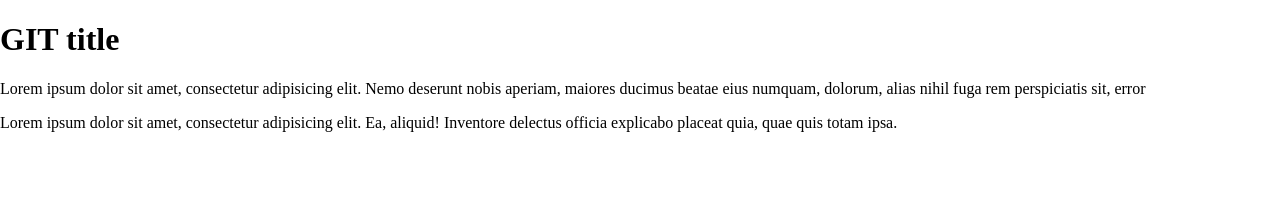
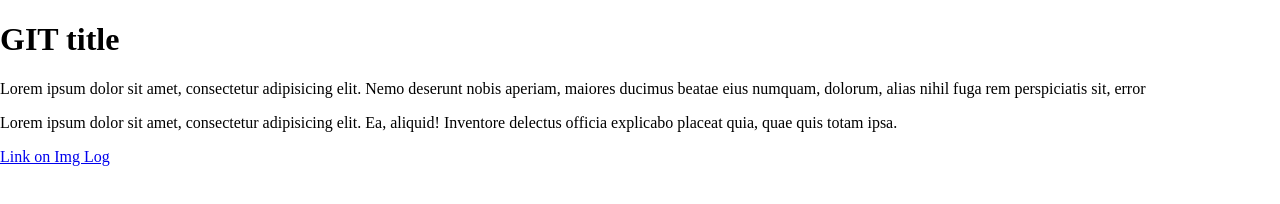
Before and after one commit to mast777/site2, a website: page app/index.html in a window 1280 px wide. Drawn offline with nearby package versions, Linux system fonts and the light colour scheme.

Commit message:
Update index.html

```diff
--- a/app/index.html
+++ b/app/index.html
@@ -11,6 +11,10 @@
 	<p>Lorem ipsum dolor sit amet, consectetur adipisicing elit. Nemo deserunt nobis aperiam, maiores ducimus beatae eius numquam, dolorum, alias nihil fuga rem perspiciatis sit, error </p>
 	<p>Lorem ipsum dolor sit amet, consectetur adipisicing elit. Ea, aliquid! Inventore delectus officia explicabo placeat quia, quae quis totam ipsa.</p>
 
+	<div calss="container">
+		<a href="http://links.com/img-log.xml">Link on Img Log</a>
+	</div>
+
 	<script type="text/javascript" src="bower_components/jquery/dist/jquery.js"></script>
 </body>
 </html>
```
